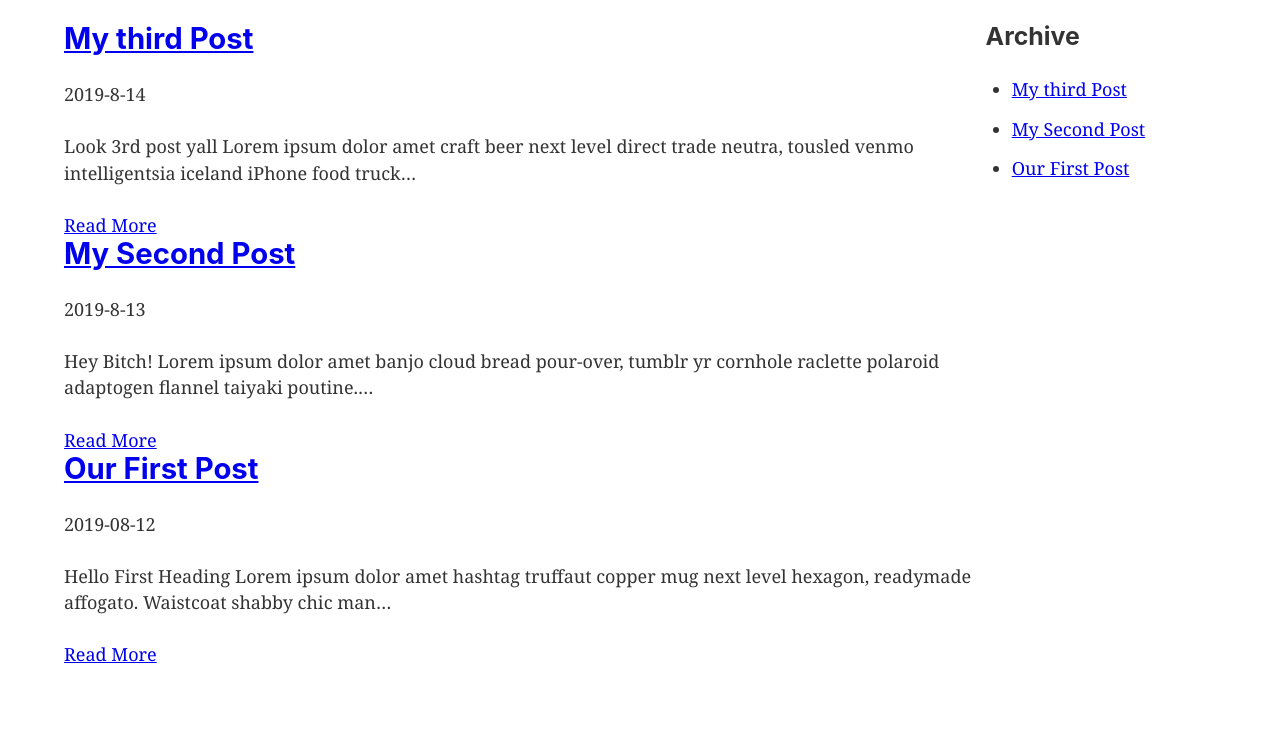
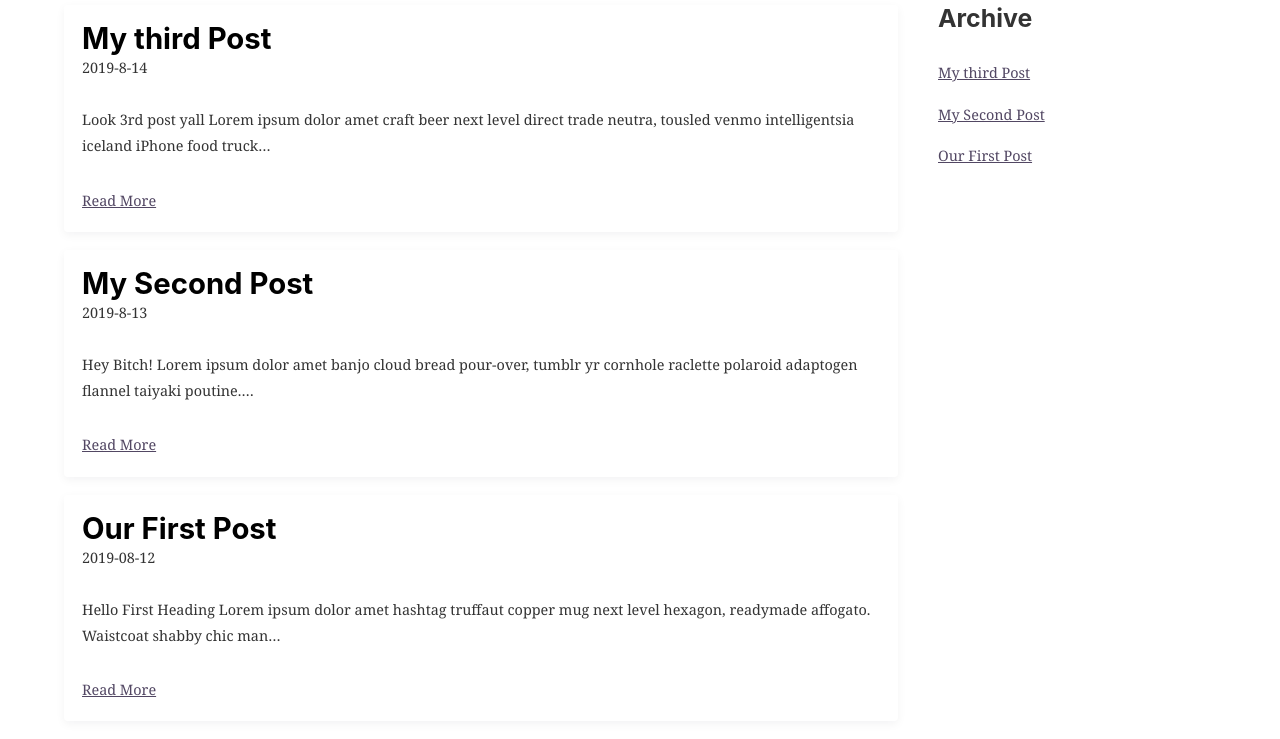
Before and after one commit to VinceGrilli/starter-blog, a Gatsby site: page / in a window 1280 px wide. Shown: the part 207-946 px from the top of the page. Before the commit the page ends 875 px from the top, so only its background shows below. Built offline with nearby package versions, Linux system fonts and the light colour scheme; Gatsby itself is replaced by a stand-in of ours.

Commit message:
add some styling

```diff
--- a/src/components/archive.js
+++ b/src/components/archive.js
@@ -1,5 +1,17 @@
 import React from 'react';
 import { useStaticQuery, graphql, Link } from 'gatsby';
+import styled from 'styled-components';
+
+const ArchiveList = styled.ul`
+  padding: 0;
+  margin: 0;
+  list-style: none;
+  a {
+    font-size: 0.8rem;
+    text-decoration: underline;
+    color: #524763;
+  }
+`;
 
 const Archive = () => {
   const POST_ARCHIVE_QUERY = useStaticQuery(graphql`
@@ -24,7 +36,7 @@ const Archive = () => {
     <>
       <aside>
         <h3>Archive</h3>
-        <ul>
+        <ArchiveList>
           {POST_ARCHIVE_QUERY.allMarkdownRemark.edges.map(edge => (
             <li key={edge.node.frontmatter.slug}>
               <Link to={`/posts${edge.node.frontmatter.slug}`}>
@@ -32,7 +44,7 @@ const Archive = () => {
               </Link>
             </li>
           ))}
-        </ul>
+        </ArchiveList>
       </aside>
     </>
   );
--- a/src/components/header.js
+++ b/src/components/header.js
@@ -13,7 +13,7 @@ const HeaderWrapper = styled.div`
 const HeaderContainer = styled.div`
   margin: 0 auto;
   max-width: 960px;
-  padding: 1rem;
+  padding: 0.5rem;
   img {
     margin-bottom: 0;
   }
--- a/src/components/layout.js
+++ b/src/components/layout.js
@@ -10,7 +10,8 @@ const MainLayout = styled.main`
   max-width: 90%;
   margin: 0 auto;
   display: grid;
-  grid-template-columns: 4fr 1fr;
+  grid-template-columns: 3fr 1fr;
+  grid-gap: 40px;
 `;
 
 const Layout = ({ children }) => {
--- a/src/components/listing.js
+++ b/src/components/listing.js
@@ -1,6 +1,30 @@
 import React from 'react';
 import { Link, useStaticQuery, graphql } from 'gatsby';
 import Image from '../components/image';
+import styled from 'styled-components';
+
+const Post = styled.article`
+  box-shadow: 0px 3px 10px rgba(25, 17, 34, 0.05);
+  padding: 1rem;
+  border-radius: 4px;
+  margin-bottom: 1rem;
+  a {
+    color: #000;
+    text-decoration: none;
+  }
+  h2 {
+    margin-bottom: 0;
+  }
+  p {
+    font-size: 0.8rem;
+  }
+  .read-more {
+    font-size: 0.8rem;
+    text-decoration: underline;
+    color: #524763;
+  }
+`;
+
 const Listing = () => {
   const LISTING_QUERY = useStaticQuery(graphql`
     query BlogPostListing {
@@ -25,14 +49,16 @@ const Listing = () => {
   return (
     <>
       {LISTING_QUERY.allMarkdownRemark.edges.map(({ node }) => (
-        <article key={node.frontmatter.slug}>
+        <Post key={node.frontmatter.slug}>
           <Link to={`/posts${node.frontmatter.slug}`}>
             <h2>{node.frontmatter.title}</h2>
           </Link>
           <p>{node.frontmatter.date}</p>
           <p>{node.excerpt}</p>
-          <Link to={`/posts${node.frontmatter.slug}`}>Read More</Link>
-        </article>
+          <Link class="read-more" to={`/posts${node.frontmatter.slug}`}>
+            Read More
+          </Link>
+        </Post>
       ))}
     </>
   );
```
